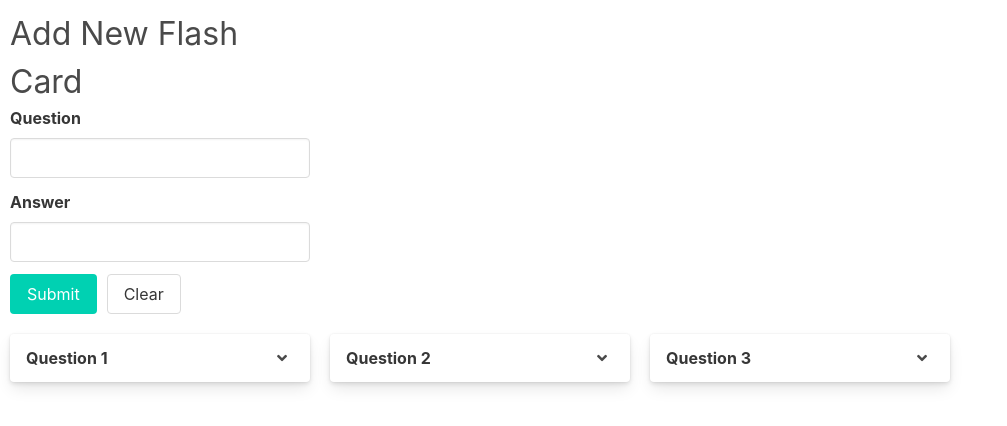
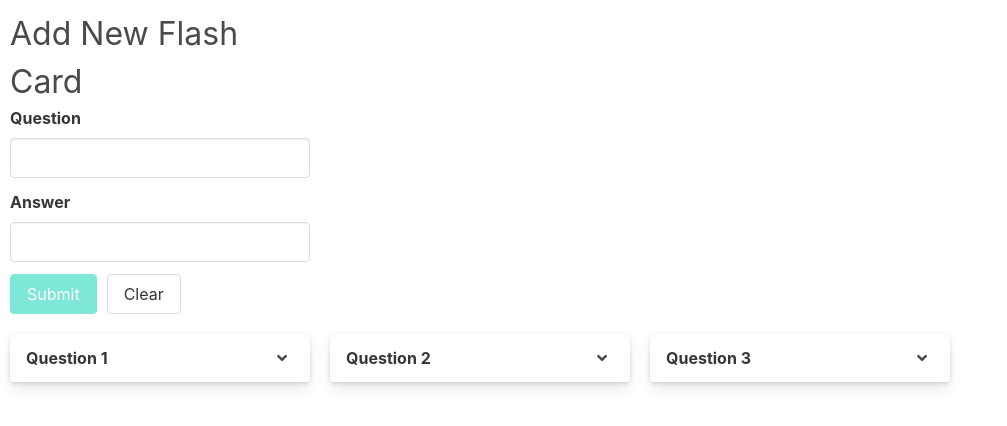
Before and after one commit to kdomgjoni/ng-flashcards, an Angular app: page / in a window 1280 px wide. Shown: the top 426 px of the page, without its empty margins (0-1007 px from the left). Built offline with nearby package versions, Linux system fonts and the light colour scheme.

Commit message:
disable button

```diff
--- a/src/app/app.component.html
+++ b/src/app/app.component.html
@@ -15,9 +15,9 @@
     </div>
   </div>
 
-  <button *ngIf="editing; else submitBtn" class="button is-primary" type="submit" (click)="handleUpdate()">Update</button>
+  <button *ngIf="editing; else submitBtn" class="button is-primary" type="submit" (click)="handleUpdate()" [disabled]="flashForm.invalid">Update</button>
   <ng-template #submitBtn>
-    <button class="button is-primary" type="submit" (click)="handleSubmit()">Submit</button>
+    <button class="button is-primary" type="submit" (click)="handleSubmit()" [disabled]="flashForm.invalid">Submit</button>
   </ng-template>
   <button *ngIf="editing; else clearBtn" class="button clear-btn" (click)="handleCancel()">Cancel</button>
   <ng-template #clearBtn>
```
